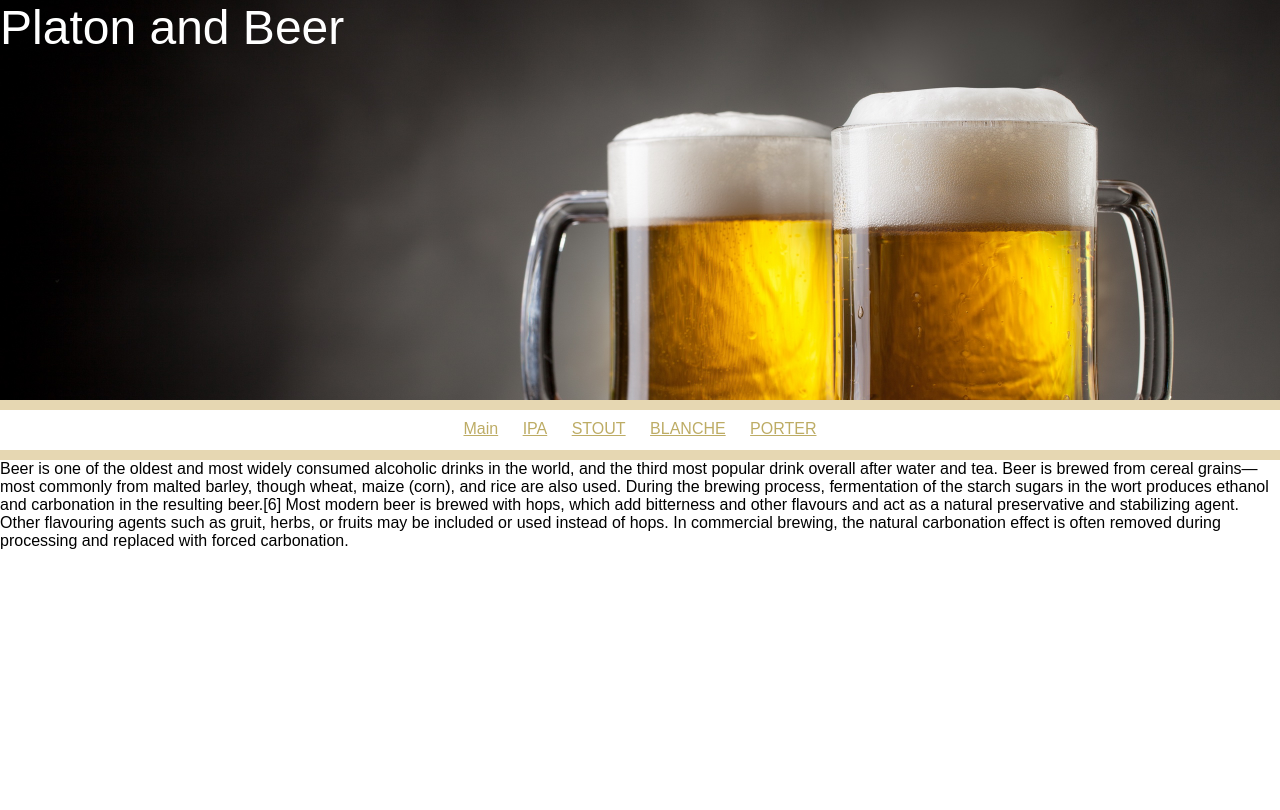
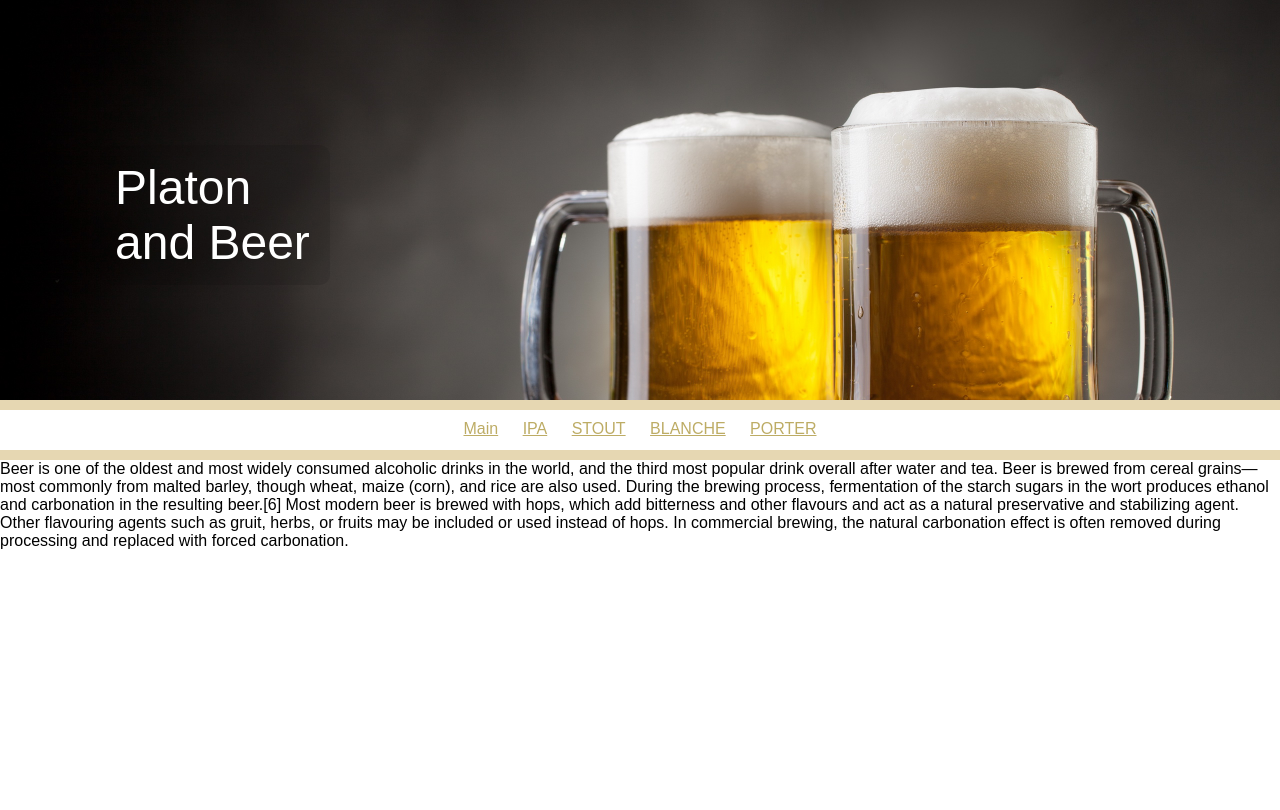
Before and after one commit to Karina0615/bobaneg, a plain HTML site: page index.html in a window 1280 px wide. Drawn offline with Linux system fonts and the light colour scheme.

Commit message:
edit style phrase

```diff
--- a/style.css
+++ b/style.css
@@ -14,11 +14,19 @@ html, body{
     background-position-x: center;
     background-position-y: center;
     background-size: cover;
+    position: relative;
 }
 
 .main-page-image .phrase{
     font-size: 3em;
     color: #fff;
+    background-color: rgba(0,0,0,0.1);
+    width: 200px;
+    position: absolute;
+    top: 145px;
+    left: 100px;
+    padding: 15px;
+    border-radius: 10px;
 }
 /*.main{*/
     /*padding: 5px;*/
```
